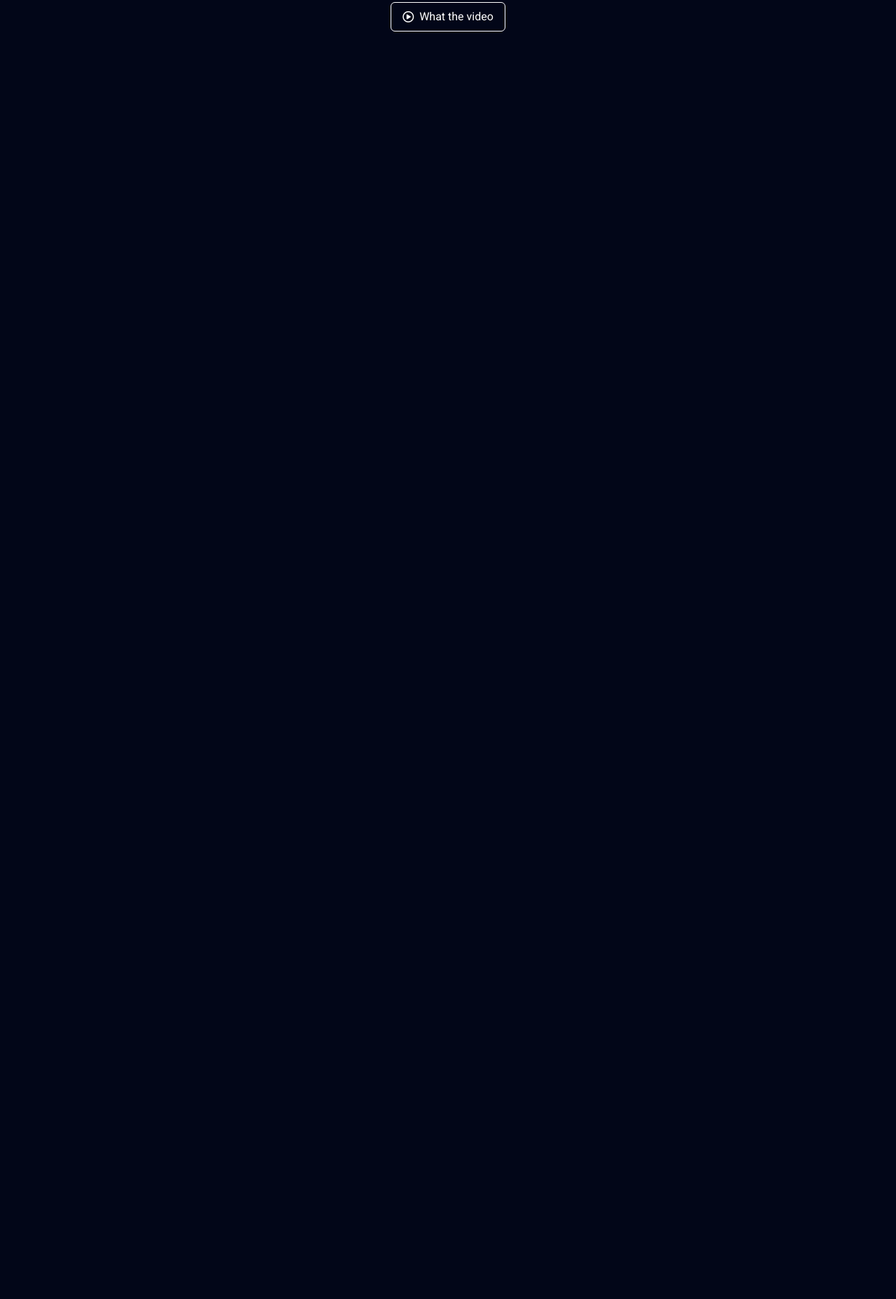
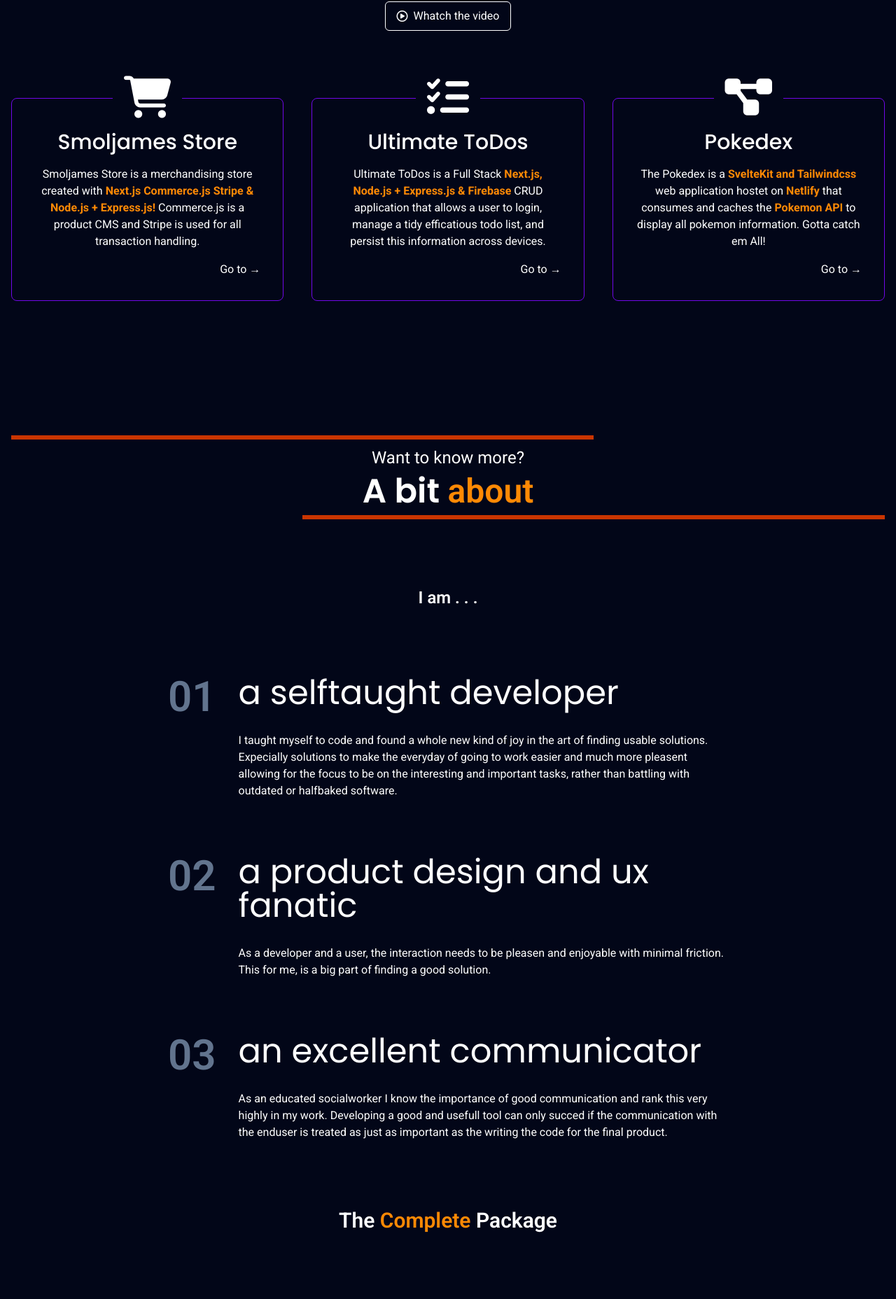
Before and after one commit to Rodhor/CV, a SvelteKit app: page / in a window 1280 px wide. Shown: the part 857-2713 px from the top of the page at 70% size. Before the commit the page ends 1046 px from the top, so only its background shows below. Built offline with nearby package versions, Linux system fonts and the light colour scheme.

Commit message:
Basic setup of entire CV with hardcoded values done. Changing of text and inserting real projects is up next.

```diff
--- a/src/components/Footer.svelte
+++ b/src/components/Footer.svelte
@@ -0,0 +1,18 @@
+<footer
+	class="flex flex-col items-center justify-center gap-4 border-t border-solid border-orange-900 bg-black py-20 sm:gap-8 sm:py-32"
+>
+	<p class="bg-white px-4 py-2 font-medium text-slate-950">Connect with me &darr;</p>
+	<div class="flex flex-col items-center justify-center gap-4">
+		<p><b class="pr-2">Email</b>chris.rahbek.nielsen@gmail.com</p>
+		<p>
+			<b class="pr-2">Github</b>
+			<a href="github.com/rodhor" class="text-orange-400" target="_blank">
+				Chris Nielsen <sup class=" "
+					><span class="scale-75 pl-0.5 text-xs">
+						<i class="fa-solid fa-arrow-up-right-from-square scale-[75%] text-xs"></i></span
+					></sup
+				></a
+			>
+		</p>
+	</div>
+</footer>
--- a/src/components/Header.svelte
+++ b/src/components/Header.svelte
@@ -18,7 +18,7 @@
 </script>
 
 <header
-	class={'sticky top-0 z-[10] flex items-center justify-between rounded-full border border-solid px-6 duration-600' +
+	class={'sticky top-0 z-[10] flex items-center justify-between rounded-b-2xl border-r border-b border-l border-solid px-6 duration-600' +
 		(y > 0 ? ' border-orange-900 bg-slate-950 py-4' : ' border-transparent bg-transparent py-6')}
 >
 	<h1 class="font-medium">
--- a/src/components/Main.svelte
+++ b/src/components/Main.svelte
@@ -1,4 +1,29 @@
 <script lang="ts">
+	import Step from './Step.svelte';
+
+	let steps = [
+		{ name: 'Smoljames Store', icon: 'fa-solid fa-cart-shopping' },
+		{ name: 'Ultimate ToDos', icon: 'fa-solid fa-list-check' },
+		{ name: 'Pokedex', icon: 'fa-solid fa-diagram-project' }
+	];
+
+	let benefits = [
+		{
+			name: 'a selftaught developer',
+			description:
+				'I taught myself to code and found a whole new kind of joy in the art of finding usable solutions. Expecially solutions to make the everyday of going to work easier and much more pleasent allowing for the focus to be on the interesting and important tasks, rather than battling with outdated or halfbaked software.'
+		},
+		{
+			name: 'a product design and ux fanatic',
+			description:
+				'As a developer and a user, the interaction needs to be pleasen and enjoyable with minimal friction. This for me, is a big part of finding a good solution.'
+		},
+		{
+			name: 'an excellent communicator',
+			description:
+				'As an educated socialworker I know the importance of good communication and rank this very highly in my work. Developing a good and usefull tool can only succed if the communication with the enduser is treated as just as important as the writing the code for the final product.'
+		}
+	];
 </script>
 
 <main class="flex flex-1 flex-col p-4">
@@ -15,7 +40,7 @@
 			<a
 				href="blank"
 				target="_blank"
-				class="blueShadow poppins group relative mx-auto cursor-pointer overflow-hidden rounded-full bg-white px-6 py-3 text-base text-slate-950 sm:text-lg md:text-xl lg:mr-auto"
+				class="blueShadow poppins group relative mx-auto cursor-pointer overflow-hidden rounded-full bg-white px-6 py-3 text-base text-slate-950 sm:text-lg md:text-xl lg:mr-auto lg:ml-0"
 			>
 				<div
 					class="absolute top-0 right-full z-0 h-full w-full bg-orange-500 opacity-85 duration-200 group-hover:translate-x-full"
@@ -40,7 +65,123 @@
 			target="_blank"
 			class="mx-auto -mt-10 -mb-4 flex items-center gap-2 rounded-md border border-solid border-white px-4 py-2 duration-200 hover:border-orange-700 sm:-mb-0"
 			><i class="fa-regular fa-circle-play"></i>
-			<p>What the video</p>
+			<p>Whatch the video</p>
 		</a>
+		<div class="grid grid-cols-1 gap-12 lg:grid-cols-3 lg:gap-10">
+			<Step step={steps[0]}>
+				<p>
+					Smoljames Store is a merchandising store created with <strong class="text-orange-400"
+						>Next.js Commerce.js Stripe & Node.js + Express.js!</strong
+					>
+					Commerce.js is a product CMS and Stripe is used for all transaction handling.
+				</p>
+			</Step>
+			<Step step={steps[1]}>
+				<p>
+					Ultimate ToDos is a Full Stack <strong class="text-orange-400"
+						>Next.js, Node.js + Express.js & Firebase</strong
+					> CRUD application that allows a user to login, manage a tidy efficatious todo list, and persist
+					this information across devices.
+				</p>
+			</Step>
+			<Step step={steps[2]}>
+				<p>
+					The Pokedex is a <strong class="text-orange-400">SvelteKit and Tailwindcss</strong>
+					web application hostet on <strong class="text-orange-400">Netlify</strong> that consumes
+					and caches the <strong class="text-orange-400">Pokemon API</strong> to display all pokemon
+					information. Gotta catch em All!
+				</p>
+			</Step>
+		</div>
+	</section>
+
+	<section
+		id="about"
+		class="relative flex flex-col gap-16 py-20 pt-10 sm:gap-20 md:gap-24 lg:py-32 lg:pt-16"
+	>
+		<div
+			class="relative flex flex-col gap-2 py-4 text-center before:absolute before:top-0 before:left-0 before:h-1.5 before:w-2/3 before:bg-orange-700 after:absolute after:right-0 after:bottom-0 after:h-1.5 after:w-2/3 after:bg-orange-700"
+		>
+			<h6 class="text-lg sm:text-xl md:text-2xl">Want to know more?</h6>
+			<h3 class="text-3xl font-semibold sm:text-4xl md:text-5xl">
+				A bit <span class="poppins text-orange-400">about</span>
+			</h3>
+		</div>
+		<p class="poppins mx-auto text-lg font-semibold sm:text-xl md:text-2xl">I am . . .</p>
+		<div class="mx-auto flex w-full max-w-[800px] flex-col gap-20">
+			{#each benefits as benefit, index}
+				<div class="flex gap-6 sm:gap-8">
+					<p class="poppins text-4xl font-semibold text-slate-500 sm:text-5xl md:text-6xl">
+						0{index + 1}
+					</p>
+					<div class="flex flex-col gap-6 sm:gap-8">
+						<h3 class="text-2xl sm:text-3xl md:text-5xl">{benefit.name}</h3>
+						<p>{benefit.description}</p>
+					</div>
+				</div>
+			{/each}
+		</div>
+		<h5 class="poppins text-center text-2xl font-semibold sm:text-3xl">
+			The <span class="poppins text-orange-400">Complete</span> Package
+		</h5>
+		<div class="mx-auto flex w-full max-w-[800px] flex-col gap-10 overflow-x-scroll rounded">
+			<table class="rounded bg-slate-300 text-center text-slate-700">
+				<thead class="border-b border-solid border-slate-200">
+					<tr>
+						<th />
+						<th class="p-2 px-4 whitespace-nowrap">Candidate #1 </th>
+						<th class="p-2 px-4 whitespace-nowrap">Candidate #2 </th>
+						<th class="p-2 px-4 whitespace-nowrap">Candidate #3 </th>
+						<th class="bg-orange-400 p-4 px-8 whitespace-nowrap">Me</th>
+					</tr></thead
+				>
+				<tbody>
+					<tr class="border-b border-solid border-slate-200">
+						<td
+							class=" border-r border-solid border-white py-4 pr-8 pl-4 text-sm font-semibold whitespace-nowrap"
+							>Dedication</td
+						>
+						<td><i class="fa-solid fa-check text-slate-500"></i></td>
+						<td><i class="fa-solid fa-xmark text-slate-500"></i></td>
+						<td><i class="fa-solid fa-check text-slate-500"></i></td>
+						<td><i class="fa-solid fa-check text-green-500"></i></td>
+					</tr>
+					<tr class="border-b border-solid border-slate-200">
+						<td
+							class="border-r border-solid border-white py-4 pr-8 pl-4 text-sm font-semibold whitespace-nowrap"
+							>Critical Thinking</td
+						>
+						<td><i class="fa-solid fa-xmark text-slate-500"></i></td>
+						<td><i class="fa-solid fa-check text-slate-500"></i></td>
+						<td><i class="fa-solid fa-xmark text-slate-500"></i></td>
+						<td><i class="fa-solid fa-check text-green-500"></i></td>
+					</tr>
+					<tr class="border-b border-solid border-slate-200">
+						<td
+							class="border-r border-solid border-white py-4 pr-8 pl-4 text-sm font-semibold whitespace-nowrap"
+							>Interpersonal Skills</td
+						>
+						<td><i class="fa-solid fa-check text-slate-500"></i></td>
+						<td><i class="fa-solid fa-check text-slate-500"></i></td>
+						<td><i class="fa-solid fa-xmark text-slate-500"></i></td>
+						<td><i class="fa-solid fa-check text-green-500"></i></td>
+					</tr>
+					<tr class="border-b border-solid border-slate-200">
+						<td
+							class="border-r border-solid border-white py-4 pr-8 pl-4 text-sm font-semibold whitespace-nowrap"
+							>Programming Ability</td
+						>
+						<td><i class="fa-solid fa-check text-slate-500"></i></td>
+						<td><i class="fa-solid fa-xmark text-slate-500"></i></td>
+						<td><i class="fa-solid fa-check text-slate-500"></i></td>
+						<td><i class="fa-solid fa-check text-green-500"></i></td>
+					</tr>
+				</tbody>
+			</table>
+		</div>
+		<div class="mx-auto -mt-12 italic opacity-50 sm:hidden">
+			<p>Scroll to see more &rarr;</p>
+		</div>
+		<p class="mx-auto">So why not invest?</p>
 	</section>
 </main>
--- a/src/components/Step.svelte
+++ b/src/components/Step.svelte
@@ -0,0 +1,25 @@
+<script>
+	export let step;
+</script>
+
+<a
+	href={step.href}
+	target="_blank"
+	class="group flex cursor-pointer flex-col gap-4 rounded-lg border border-violet-700 p-4 text-center duration-200 hover:border-violet-400 sm:p-6 md:p-8"
+>
+	<div
+		class="mx-auto -mt-10 grid place-items-center bg-slate-950 px-4 text-5xl duration-200 sm:-mt-12 md:-mt-14 md:text-6xl lg:-mt-16"
+	>
+		<i class={step.icon} />
+	</div>
+	<h3 class="text-xl font-medium sm:text-2xl md:text-3xl">{step.name}</h3>
+	<slot />
+	<div class="flex flex-1 items-center justify-between gap-4">
+		<div
+			class="}) relative ml-auto cursor-pointer overflow-hidden duration-200 after:absolute after:top-0 after:right-full after:z-[-1] after:h-0 after:h-full after:w-full after:bg-white after:duration-200
+  hover:text-slate-950 hover:after:translate-x-full"
+		>
+			<p class="relative z-4">Go to &rarr;</p>
+		</div>
+	</div>
+</a>
--- a/src/routes/+layout.svelte
+++ b/src/routes/+layout.svelte
@@ -13,7 +13,7 @@
 </script>
 
 <div
-	class="relative container mx-auto flex min-h-screen w-full max-w-[1400px] flex-col text-sm sm:text-base"
+	class="relative container mx-auto flex min-h-screen w-full max-w-screen flex-col text-sm sm:text-base"
 >
 	<div
 		class={'fixed bottom-0 z-[10] flex w-full p-10 duration-200 ' +
```
